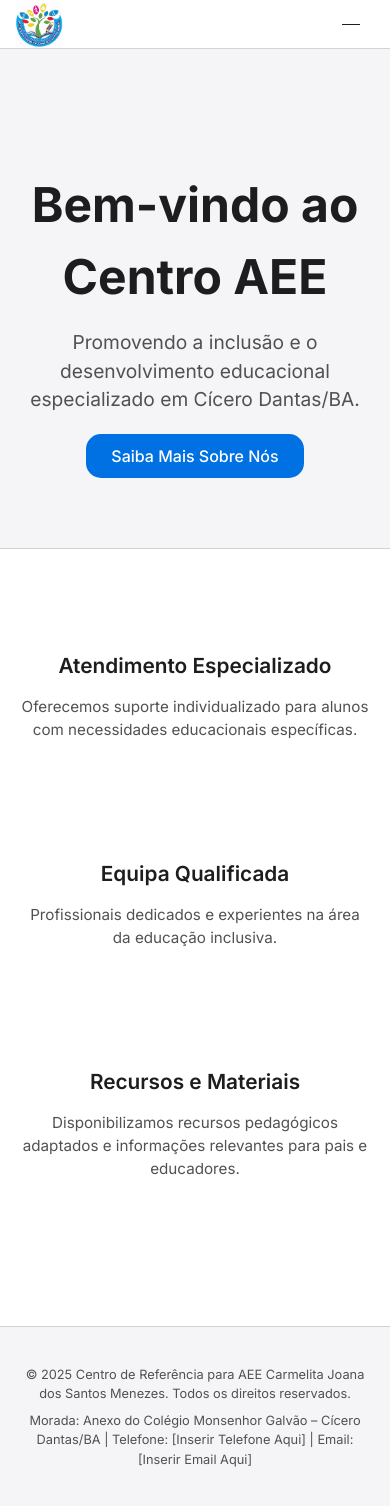
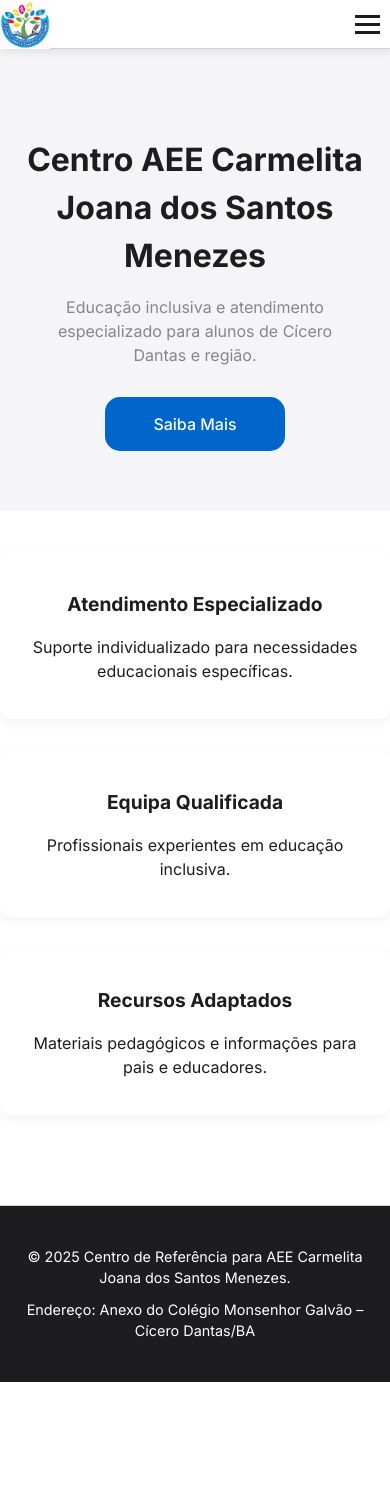
Before and after one commit to CentroAEE/Carmelita, a plain HTML site: page index.html in a window 390 px wide. After the commit the page ends 1382 px from the top, so only its background shows below. Drawn offline with Linux system fonts and the light colour scheme.

Commit message:
Update index.html

```diff
--- a/index.html
+++ b/index.html
@@ -2,78 +2,210 @@
 <html lang="pt-BR">
 <head>
     <meta charset="UTF-8">
-    <meta name="viewport" content="width=device-width, initial-scale=1.0">
+    <meta name="viewport" content="width=device-width, initial-scale=1.0, maximum-scale=1.0, user-scalable=no">
     <title>AEE Carmelita Joana dos Santos Menezes - Início</title>
     <link rel="stylesheet" href="css/style.css">
     <link rel="preconnect" href="https://fonts.googleapis.com">
     <link rel="preconnect" href="https://fonts.gstatic.com" crossorigin>
     <link href="https://fonts.googleapis.com/css2?family=Inter:wght@400;500;600;700&display=swap" rel="stylesheet">
     <style>
-        /* Estilos específicos para a página inicial - Tema Apple */
+        /* === Estilos Globais Mobile-First === */
+        :root {
+            --apple-background-alt: #f5f5f7;
+            --apple-border-color: #d2d2d7;
+            --apple-gray-text: #1d1d1f;
+            --apple-gray-text-light: #86868b;
+            --apple-blue: #0066cc;
+        }
+
+        body {
+            font-family: 'Inter', sans-serif;
+            margin: 0;
+            padding: 0;
+            color: var(--apple-gray-text);
+        }
+
+        .container {
+            width: 100%;
+            max-width: 1200px;
+            margin: 0 auto;
+            padding: 0 20px;
+            box-sizing: border-box;
+        }
+
+        /* === Header e Menu Mobile === */
+        .main-header {
+            background-color: white;
+            box-shadow: 0 2px 10px rgba(0, 0, 0, 0.1);
+            position: sticky;
+            top: 0;
+            z-index: 100;
+        }
+
+        .main-nav {
+            display: flex;
+            justify-content: space-between;
+            align-items: center;
+            padding: 15px 0;
+        }
+
+        .logo-img {
+            height: 50px;
+            width: auto;
+        }
+
+        .menu-toggle {
+            display: none;
+            background: none;
+            border: none;
+            cursor: pointer;
+            padding: 10px;
+        }
+
+        .hamburger {
+            display: block;
+            width: 25px;
+            height: 3px;
+            background: var(--apple-gray-text);
+            position: relative;
+        }
+
+        .hamburger::before, .hamburger::after {
+            content: '';
+            position: absolute;
+            width: 100%;
+            height: 100%;
+            background: inherit;
+            left: 0;
+        }
+
+        .hamburger::before { top: -8px; }
+        .hamburger::after { bottom: -8px; }
+
+        .nav-menu {
+            display: flex;
+            list-style: none;
+            margin: 0;
+            padding: 0;
+            gap: 20px;
+        }
+
+        .nav-menu li a {
+            text-decoration: none;
+            color: var(--apple-gray-text);
+            font-weight: 500;
+            padding: 5px 0;
+            transition: color 0.3s;
+        }
+
+        .nav-menu li a:hover, .nav-menu li a.active {
+            color: var(--apple-blue);
+        }
+
+        /* === Hero Section (Mobile Otimizado) === */
         .hero-section {
             text-align: center;
-            padding: 80px 0;
+            padding: 60px 0;
             background-color: var(--apple-background-alt);
-            border-bottom: 1px solid var(--apple-border-color);
         }
+
         .hero-section h1 {
-            font-size: 3rem;
+            font-size: 2rem;
             font-weight: 700;
             margin-bottom: 15px;
-            color: var(--apple-gray-text);
         }
+
         .hero-section p {
-            font-size: 1.2rem;
+            font-size: 1rem;
             color: var(--apple-gray-text-light);
-            max-width: 600px;
-            margin: 0 auto 30px auto;
+            max-width: 90%;
+            margin: 0 auto 30px;
         }
+
         .hero-button {
             background-color: var(--apple-blue);
             color: white;
-            padding: 12px 25px;
+            padding: 15px 30px;
             border-radius: 15px;
             text-decoration: none;
             font-size: 1rem;
             font-weight: 500;
-            transition: background-color 0.3s ease;
+            display: inline-block;
+            min-width: 120px;
         }
-        .hero-button:hover {
-            background-color: #0077ed;
-        }
+
+        /* === Features Section (Grid Responsivo) === */
         .features-section {
-            padding: 60px 0;
+            padding: 40px 0;
             display: grid;
-            grid-template-columns: repeat(auto-fit, minmax(280px, 1fr));
-            gap: 40px;
+            grid-template-columns: 1fr;
+            gap: 30px;
             text-align: center;
         }
+
         .feature-item {
             padding: 20px;
+            background: white;
+            border-radius: 12px;
+            box-shadow: 0 4px 12px rgba(0, 0, 0, 0.05);
         }
+
         .feature-item h3 {
-            font-size: 1.3rem;
-            font-weight: 600;
+            font-size: 1.2rem;
             margin-bottom: 10px;
-            color: var(--apple-gray-text);
         }
-        .feature-item p {
-            font-size: 0.95rem;
-            color: var(--apple-gray-text-light);
+
+        /* === Footer === */
+        .main-footer {
+            background-color: var(--apple-gray-text);
+            color: white;
+            text-align: center;
+            padding: 30px 0;
+            font-size: 0.9rem;
         }
-        /* Ícones podem ser adicionados aqui */
+
+        .main-footer p {
+            margin: 10px 0;
+        }
+
+        /* === Media Queries (Tablet/Desktop) === */
+        @media (min-width: 768px) {
+            .hero-section h1 { font-size: 3rem; }
+            .hero-section p { font-size: 1.2rem; }
+            .features-section { grid-template-columns: repeat(3, 1fr); }
+            .menu-toggle { display: none; }
+            .nav-menu { display: flex !important; }
+        }
+
+        /* === Media Queries (Mobile) === */
+        @media (max-width: 767px) {
+            .menu-toggle { display: block; }
+            .nav-menu {
+                display: none;
+                position: absolute;
+                top: 80px;
+                left: 0;
+                width: 100%;
+                background: white;
+                flex-direction: column;
+                padding: 20px;
+                box-shadow: 0 10px 15px rgba(0, 0, 0, 0.1);
+            }
+            .nav-menu.active { display: flex; }
+            .nav-menu li { margin: 10px 0; }
+        }
     </style>
 </head>
 <body>
     <header class="main-header">
         <nav class="main-nav container">
             <a href="index.html" class="logo-link">
-                <img src="images/logo.avif" alt="Logomarca AEE Carmelita Joana dos Santos Menezes" class="logo-img">
+                <img src="images/logo.avif" alt="Logomarca AEE" class="logo-img">
             </a>
-            <button class="menu-toggle" aria-label="Abrir menu" aria-expanded="false">
+            <button class="menu-toggle" id="menu-toggle" aria-label="Abrir menu">
                 <span class="hamburger"></span>
             </button>
-            <ul class="nav-menu">
+            <ul class="nav-menu" id="nav-menu">
                 <li><a href="index.html" class="active">Início</a></li>
                 <li><a href="pages/institucional.html">Institucional</a></li>
                 <li><a href="pages/servicos.html">Serviços</a></li>
@@ -81,8 +213,7 @@
                 <li><a href="pages/diario.html">Diário da Inclusão</a></li>
                 <li><a href="pages/noticias.html">Notícias</a></li>
                 <li><a href="pages/legislacao.html">Legislação</a></li>
-                <li><a href="pages/contato.html">Contacto</a></li>
-                <!-- <li><a href="pages/login.html" class="login-button">Entrar</a></li> -->
+                <li><a href="pages/contato.html">Contato</a></li>
             </ul>
         </nav>
     </header>
@@ -90,41 +221,50 @@
     <main>
         <section class="hero-section">
             <div class="container">
-                <h1>Bem-vindo ao Centro AEE</h1>
-                <p>Promovendo a inclusão e o desenvolvimento educacional especializado em Cícero Dantas/BA.</p>
-                <a href="pages/institucional.html" class="hero-button">Saiba Mais Sobre Nós</a>
+                <h1>Centro AEE Carmelita Joana dos Santos Menezes</h1>
+                <p>Educação inclusiva e atendimento especializado para alunos de Cícero Dantas e região.</p>
+                <a href="pages/institucional.html" class="hero-button">Saiba Mais</a>
             </div>
         </section>
 
         <section class="features-section container">
             <div class="feature-item">
-                <!-- Ícone aqui -->
                 <h3>Atendimento Especializado</h3>
-                <p>Oferecemos suporte individualizado para alunos com necessidades educacionais específicas.</p>
+                <p>Suporte individualizado para necessidades educacionais específicas.</p>
             </div>
             <div class="feature-item">
-                <!-- Ícone aqui -->
                 <h3>Equipa Qualificada</h3>
-                <p>Profissionais dedicados e experientes na área da educação inclusiva.</p>
+                <p>Profissionais experientes em educação inclusiva.</p>
             </div>
             <div class="feature-item">
-                <!-- Ícone aqui -->
-                <h3>Recursos e Materiais</h3>
-                <p>Disponibilizamos recursos pedagógicos adaptados e informações relevantes para pais e educadores.</p>
+                <h3>Recursos Adaptados</h3>
+                <p>Materiais pedagógicos e informações para pais e educadores.</p>
             </div>
         </section>
-
-        <!-- Outras seções podem ser adicionadas aqui, como últimas notícias ou eventos -->
-
     </main>
 
     <footer class="main-footer">
         <div class="container">
-            <p>&copy; 2025 Centro de Referência para AEE Carmelita Joana dos Santos Menezes. Todos os direitos reservados.</p>
-            <p>Morada: Anexo do Colégio Monsenhor Galvão – Cícero Dantas/BA | Telefone: [Inserir Telefone Aqui] | Email: [Inserir Email Aqui]</p>
+            <p>&copy; 2025 Centro de Referência para AEE Carmelita Joana dos Santos Menezes.</p>
+            <p>Endereço: Anexo do Colégio Monsenhor Galvão – Cícero Dantas/BA</p>
         </div>
     </footer>
 
-    <script src="js/script.js"></script>
+    <script>
+        // Menu Mobile
+        const menuToggle = document.getElementById('menu-toggle');
+        const navMenu = document.getElementById('nav-menu');
+
+        menuToggle.addEventListener('click', () => {
+            navMenu.classList.toggle('active');
+        });
+
+        // Fechar menu ao clicar em um link
+        document.querySelectorAll('.nav-menu a').forEach(link => {
+            link.addEventListener('click', () => {
+                navMenu.classList.remove('active');
+            });
+        });
+    </script>
 </body>
 </html>
```
